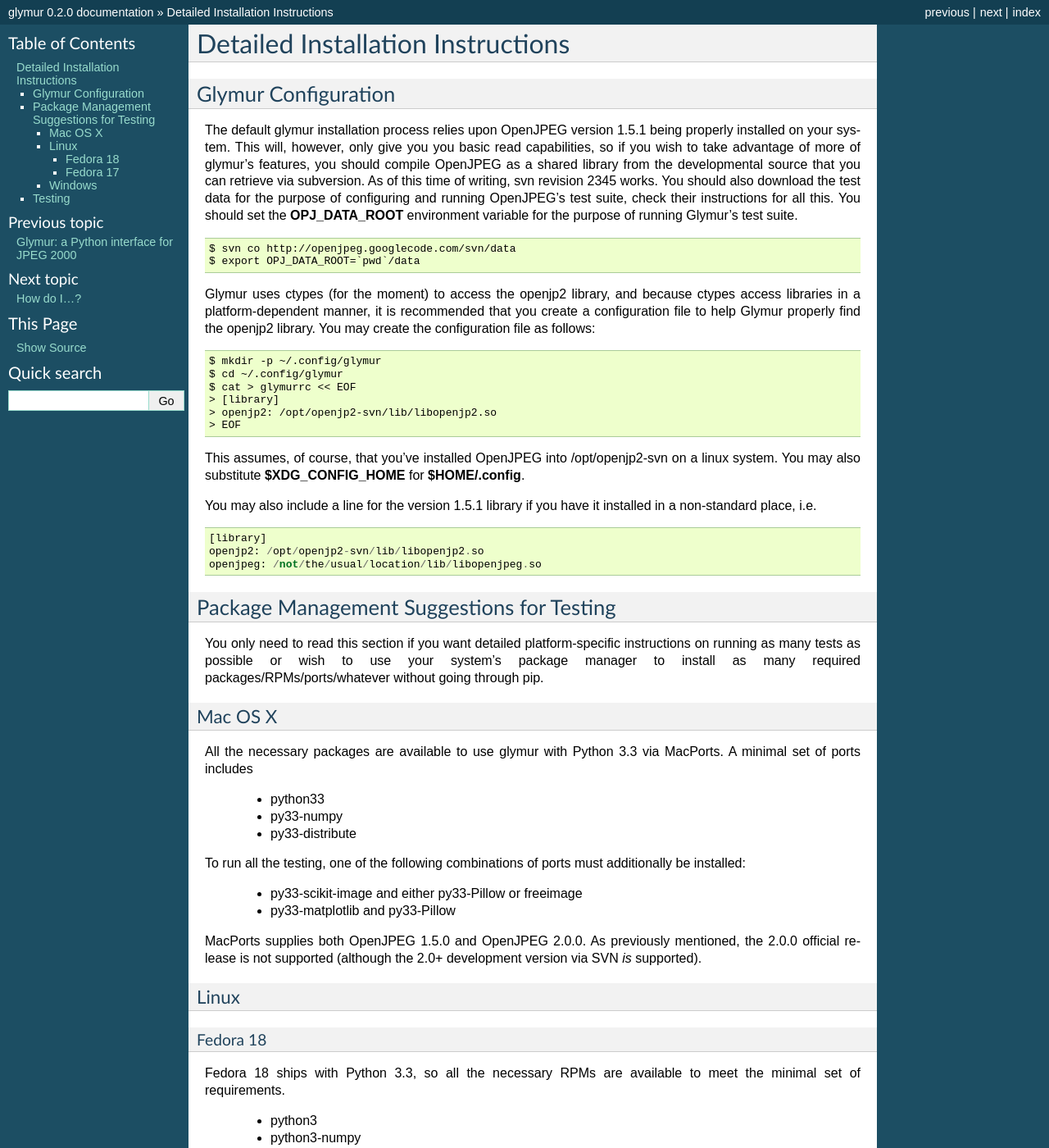
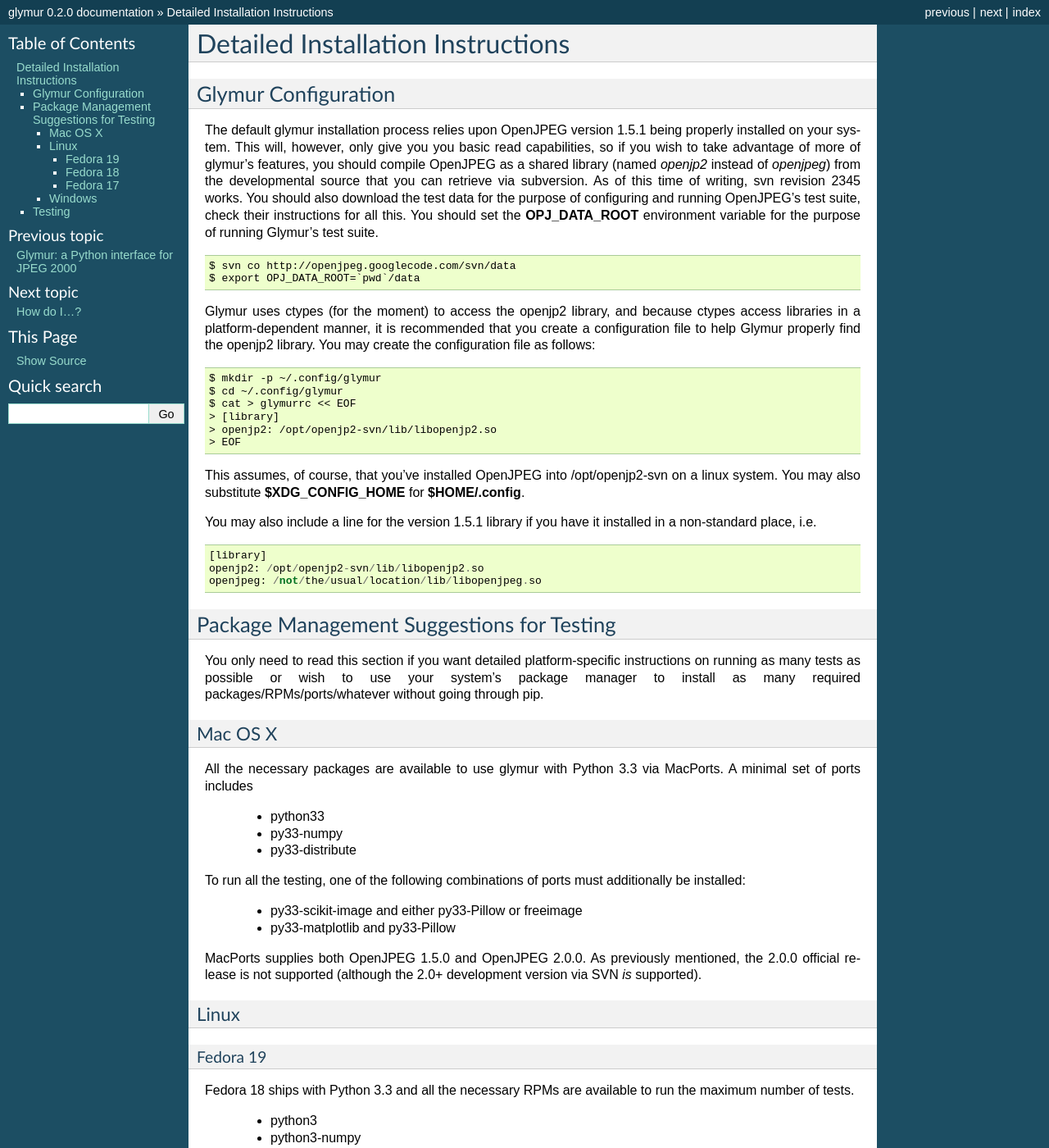
Before and after one commit to quintusdias/glymur, a Sphinx documentation site: the page built from docs/source/detailed_installation.rst, in a window 1280 px wide and 1400 px high. Shown: the whole window at 82% size. Built offline with Sphinx 7.4.7, drawn with Linux system fonts in a browser that asks for light colours; some of the changed text lies outside the part shown.

Commit message:
Added Fedora 19 notes.

```diff
--- a/docs/source/detailed_installation.rst
+++ b/docs/source/detailed_installation.rst
@@ -7,15 +7,15 @@
 ''''''''''''''''''''''
 
 The default glymur installation process relies upon OpenJPEG version
-1.5.1 being properly installed on your system.  This will, however,
-only give you you basic read capabilities, so if you wish to take
-advantage of more of glymur's features, you should compile OpenJPEG as
-a shared library from the developmental source that you can retrieve
-via subversion.  As of this time of writing, svn revision 2345 works.
-You should also download the test data for the purpose of configuring
-and running OpenJPEG's test suite, check their instructions for all this.
-You should set the **OPJ_DATA_ROOT** environment variable for the purpose
-of running Glymur's test suite. ::
+1.5.1 being properly installed on your system.  This will, however, only
+give you you basic read capabilities, so if you wish to take advantage
+of more of glymur's features, you should compile OpenJPEG as a shared
+library (named *openjp2* instead of *openjpeg*) from the developmental
+source that you can retrieve via subversion.  As of this time of writing,
+svn revision 2345 works.  You should also download the test data for
+the purpose of configuring and running OpenJPEG's test suite, check
+their instructions for all this.  You should set the **OPJ_DATA_ROOT**
+environment variable for the purpose of running Glymur's test suite. ::
 
     $ svn co http://openjpeg.googlecode.com/svn/data
     $ export OPJ_DATA_ROOT=`pwd`/data
@@ -75,10 +75,22 @@
 Linux
 -----
 
+Fedora 19
+'''''''''
+Fedora 18 ships with Python 3.3 and all the necessary RPMs are available to
+run the maximum number of tests.
+
+      * python3
+      * python3-numpy
+      * python3-setuptools
+      * python3-matplotlib (for running tests)
+      * python3-matplotlib-tk (or whichever matplotlib backend you prefer)
+      * python3-pillow (for running tests)
+
 Fedora 18
 '''''''''
-Fedora 18 ships with Python 3.3, so all the necessary RPMs are available to
-meet the minimal set of requirements.
+Fedora 18 ships with Python 3.3 and the following RPMs are available to
+meet the minimal set of requirements for running glymur.
 
       * python3
       * python3-numpy
```
Also changed, not shown: release.txt (+5 -5 lines).
